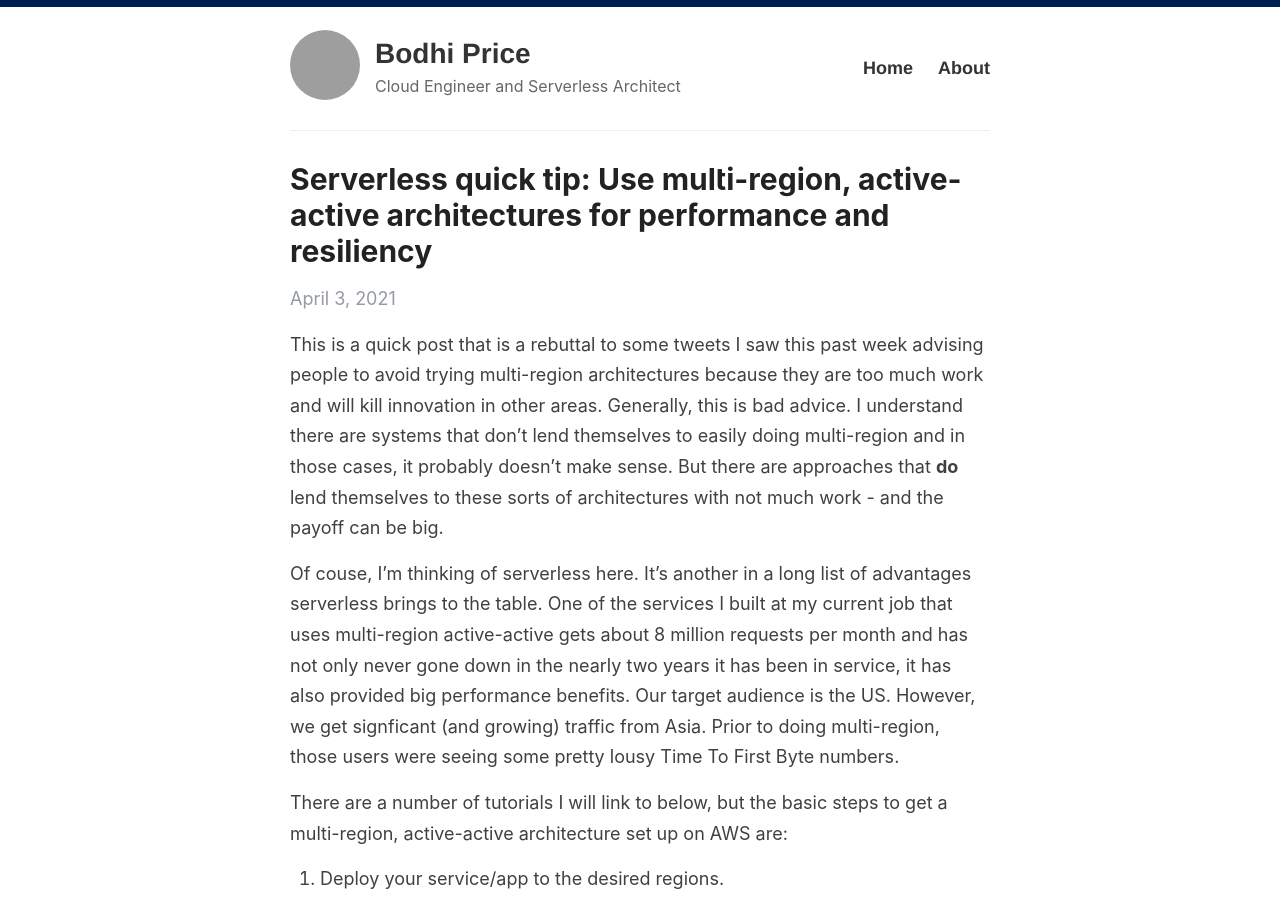
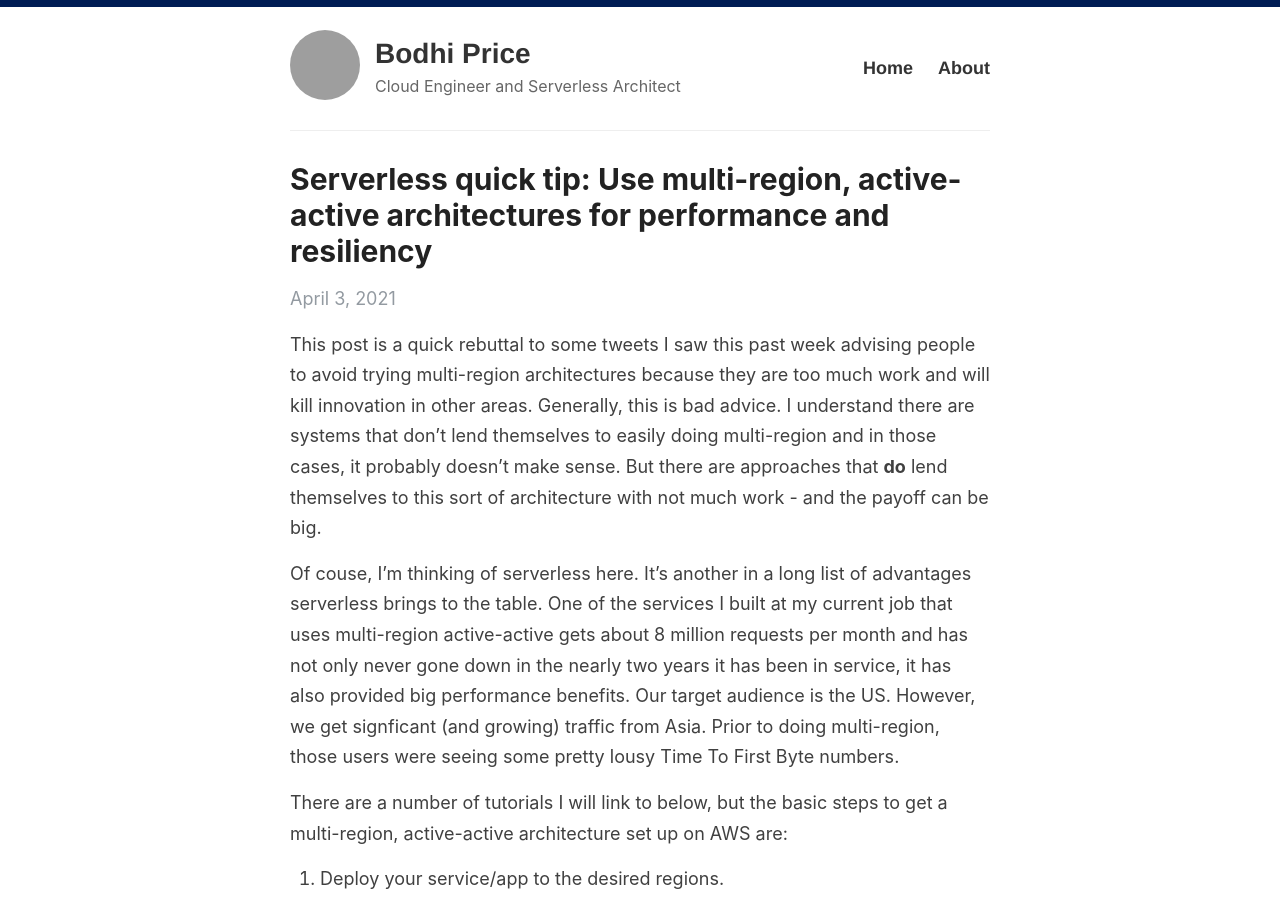
Before and after one commit to bodhiprice/bodhiprice.github.io, a Jekyll site: the page built from _posts/2021-4-3-multi-region-active-active.md, in a window 1280 px wide and 900 px high. Built offline with Jekyll 4.4.1, drawn with Linux system fonts in a browser that asks for light colours; grey boxes are pictures that could not be loaded.

Commit message:
Update 2021-4-3-multi-region-active-active.md

```diff
--- a/_posts/2021-4-3-multi-region-active-active.md
+++ b/_posts/2021-4-3-multi-region-active-active.md
@@ -4,7 +4,7 @@ title: Serverless quick tip&#58; Use multi-region, active-active architectures f
 categories: [aws, serverless]
 ---
 
-This is a quick post that is a rebuttal to some tweets I saw this past week advising people to avoid trying multi-region architectures because they are too much work and will kill innovation in other areas. Generally, this is bad advice. I understand there are systems that don't lend themselves to easily doing multi-region and in those cases, it probably doesn't make sense. But there are approaches that **do** lend themselves to these sorts of architectures with not much work - and the payoff can be big.
+This post is a quick rebuttal to some tweets I saw this past week advising people to avoid trying multi-region architectures because they are too much work and will kill innovation in other areas. Generally, this is bad advice. I understand there are systems that don't lend themselves to easily doing multi-region and in those cases, it probably doesn't make sense. But there are approaches that **do** lend themselves to this sort of architecture with not much work - and the payoff can be big.
 
 Of couse, I'm thinking of serverless here. It's another in a long list of advantages serverless brings to the table. One of the services I built at my current job that uses multi-region active-active gets about 8 million requests per month and has not only never gone down in the nearly two years it has been in service, it has also provided big performance benefits. Our target audience is the US. However, we get signficant (and growing) traffic from Asia. Prior to doing multi-region, those users were seeing some pretty lousy Time To First Byte numbers.
 
```
